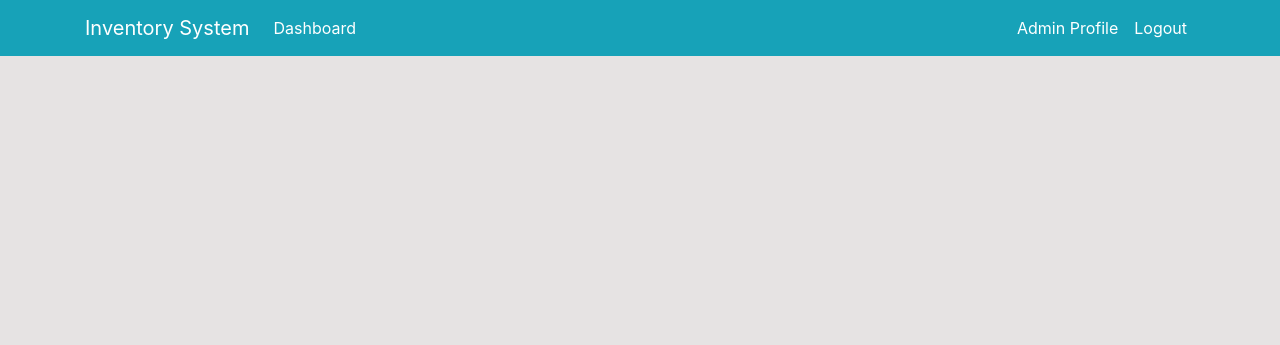
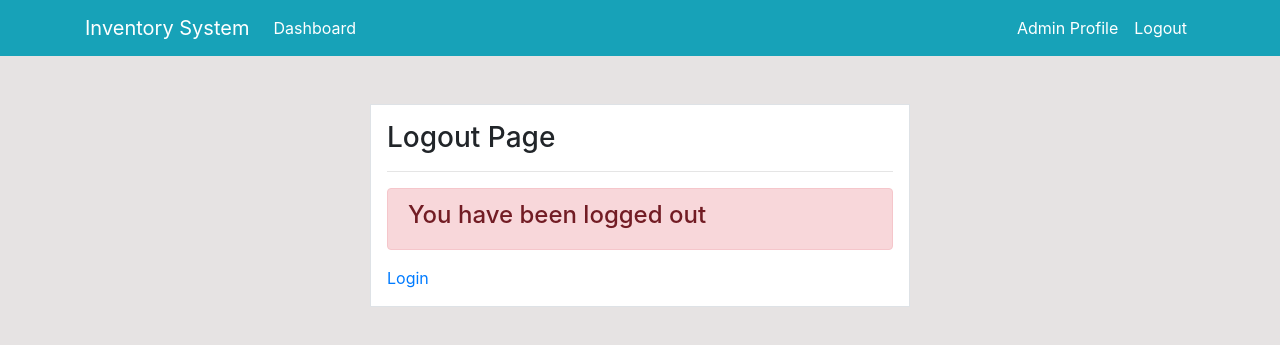
Before and after one commit to jamoore4579/Inventory_System, a Django app: page /logout/ in a window 1280 px wide. Shown: the top 345 px of the page. Run offline with Django 4.2, Linux system fonts and the light colour scheme; parts of the project's set-up code (start-up, migrations or seed data) failed here and were passed over; some libraries are stand-ins or nearby versions.

Commit message:
setup logout page

```diff
--- a/inventory_system/templates/user/login.html
+++ b/inventory_system/templates/user/login.html
@@ -5,8 +5,8 @@
 {% block content %}
     <div class="container">
         <div class="row mt-5">
-            <div class="col-md-6">
-                <div class="border bg-white">
+            <div class="col-md-6 offset-md-3">
+                <div class="border p-3 bg-white">
                     <h3>Login Page</h3>
                     <hr>
                     <form method="POST">
--- a/inventory_system/templates/user/logout.html
+++ b/inventory_system/templates/user/logout.html
@@ -1,3 +1,19 @@
 {% extends 'partials/base.html' %}
 {% block title %} Logout Page {% endblock %}
-{% load crispy_forms_tags %}
+
+{% block content %}
+<div class="container">
+    <div class="row mt-5">
+        <div class="col-md-6 offset-md-3">
+            <div class="border bg-white p-3">
+                <h3>Logout Page</h3>
+                <hr>
+                <div class="alert alert-danger">
+                    <h4>You have been logged out</h4>
+                </div>
+                <a href="{% url 'user-login' %}">Login</a>
+            </div>
+        </div>
+    </div>
+</div>
+{% endblock %}
```
